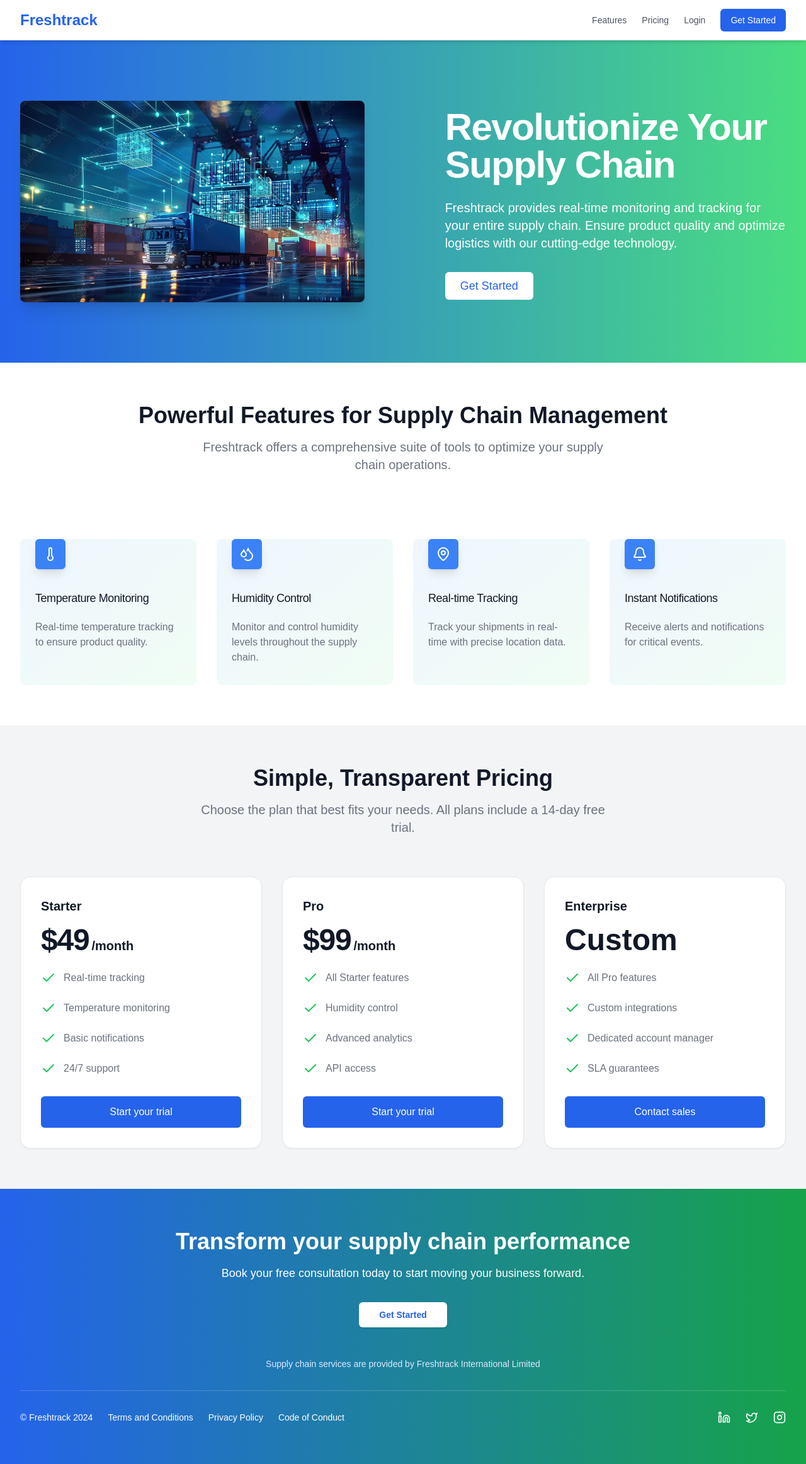
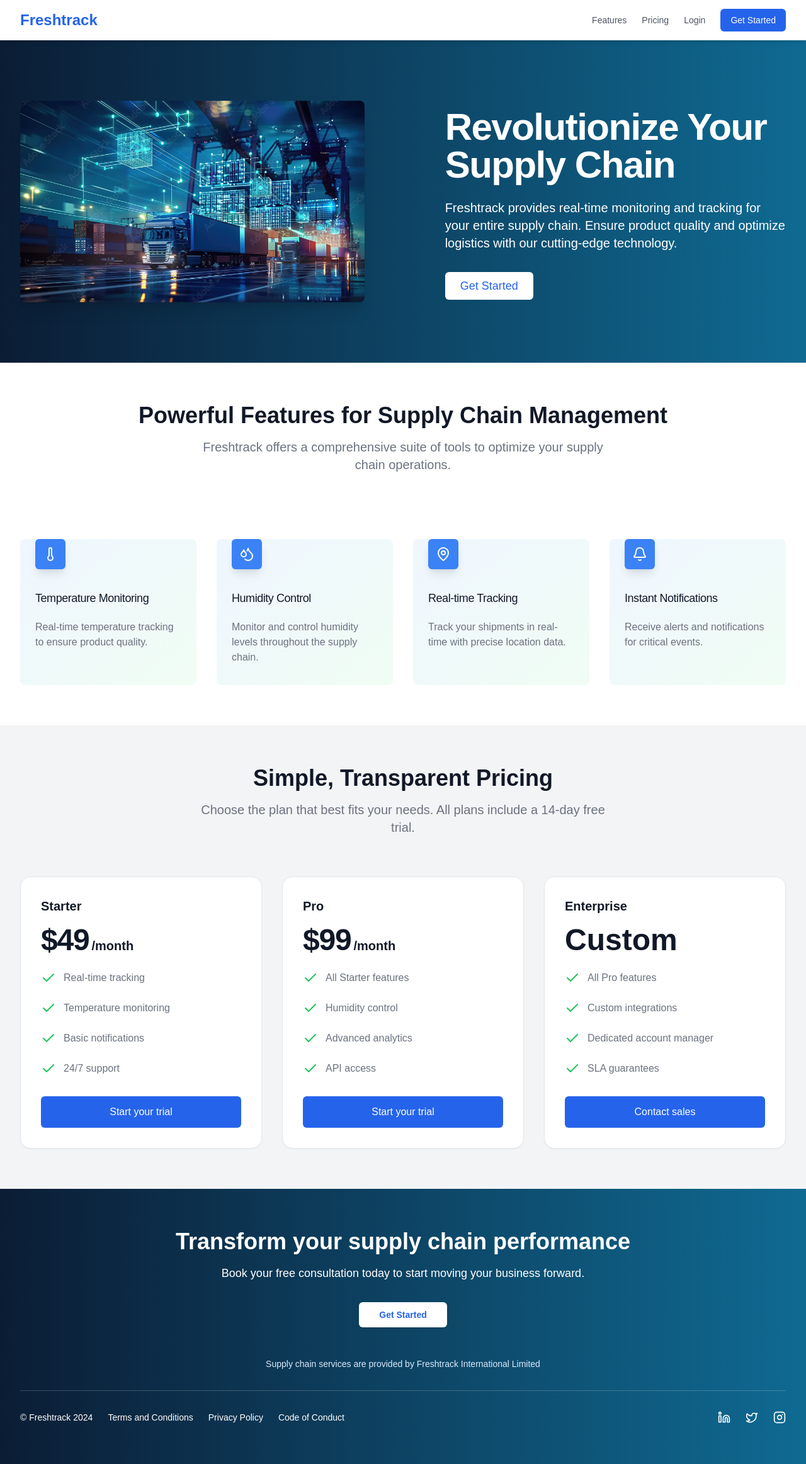
Before and after one commit to himanshuraimau/freshtrack, a Next.js app: page / in a window 1280 px wide. Shown: the whole page at 63% size. Built offline with nearby package versions, Linux system fonts and the light colour scheme.

Commit message:
gradient update

```diff
--- a/src/app/login/page.tsx
+++ b/src/app/login/page.tsx
@@ -61,7 +61,9 @@ export default function Login() {
   };
 
   return (
-    <div className="min-h-screen bg-gradient-to-br from-blue-400 to-green-400">
+    <div className="min-h-screen "  style={{
+      background: "linear-gradient(to right, #0b1d35, #0f6a92)",
+    }}>
       <nav className="bg-white shadow-md">
         <div className="max-w-7xl mx-auto px-4 sm:px-6 lg:px-8">
           <div className="flex justify-between h-16">
--- a/src/app/signup/page.tsx
+++ b/src/app/signup/page.tsx
@@ -68,7 +68,9 @@ export default function SignUp() {
   };
 
   return (
-    <div className="min-h-screen bg-gradient-to-br from-blue-400 to-green-400">
+    <div className="min-h-screen " style={{
+      background: "linear-gradient(to right, #0b1d35, #0f6a92)",
+    }}>
       <Toaster position="top-right" />
       <nav className="bg-white shadow-md">
         <div className="max-w-7xl mx-auto px-4 sm:px-6 lg:px-8">
--- a/src/components/footer.tsx
+++ b/src/components/footer.tsx
@@ -4,7 +4,9 @@ import { Button } from '@/components/ui/button'
 
 export default function Footer() {
   return (
-    <footer className="bg-gradient-to-r from-blue-600 to-green-600 text-white">
+    <footer className=" text-white"  style={{
+        background: "linear-gradient(to right, #0b1d35, #0f6a92)",
+      }}>
       <div className="max-w-7xl mx-auto px-4 sm:px-6 lg:px-8 py-16">
         {/* Main Content */}
         <div className="text-center mb-12">
--- a/src/components/landingpage/hero.tsx
+++ b/src/components/landingpage/hero.tsx
@@ -5,7 +5,9 @@ import {motion} from 'framer-motion'
 
 export default function Hero() {
   return (
-    <div className="bg-gradient-to-r from-blue-600 to-green-400 text-white">
+    <div className="text-white" style={{
+      background: "linear-gradient(to right, #0b1d35, #0f6a92)",
+    }}>
       <div className="max-w-10xl mx-auto py-16 px-4 sm:py-24 sm:px-6 lg:px-8">
         <div className="flex flex-col lg:flex-row items-center">
 
```
